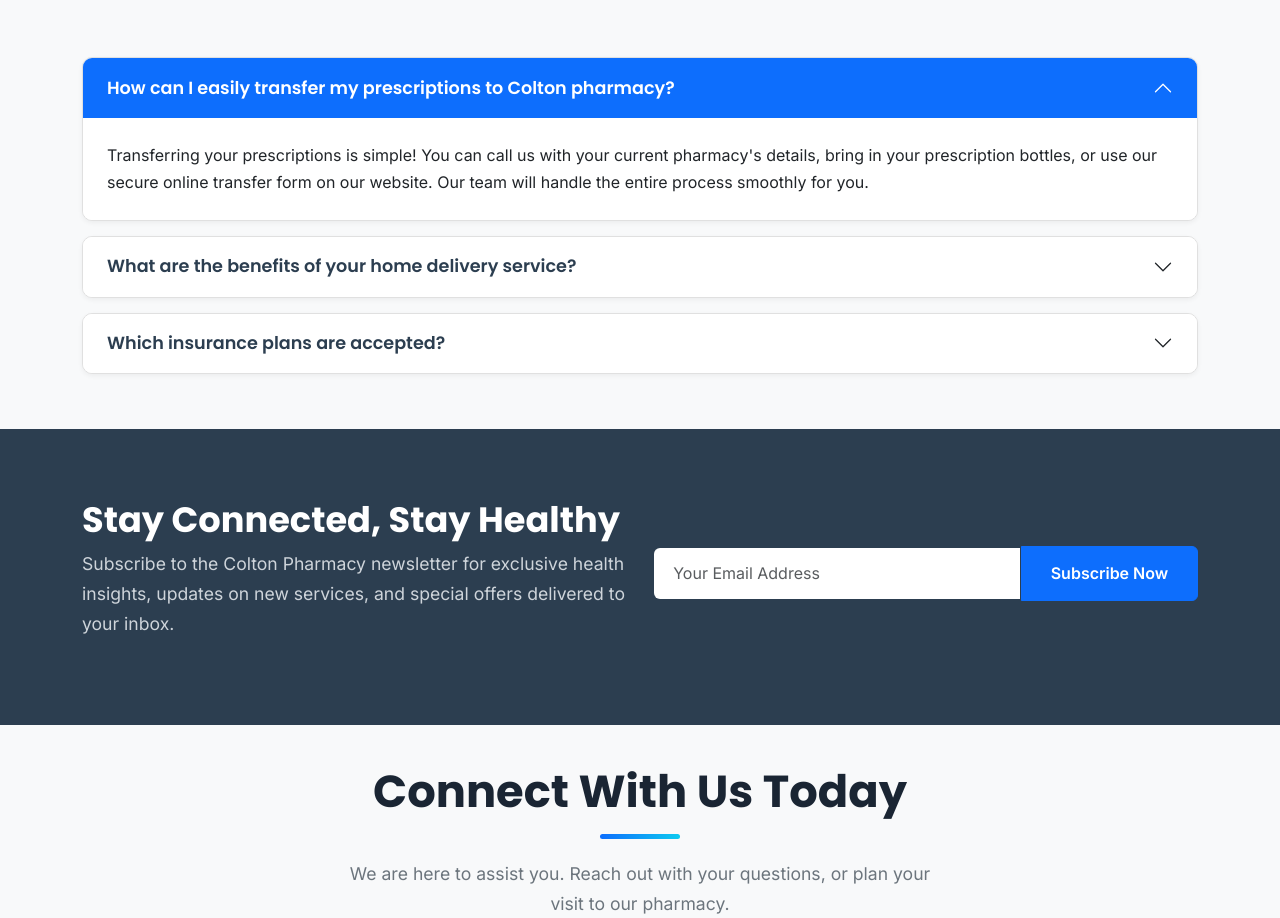
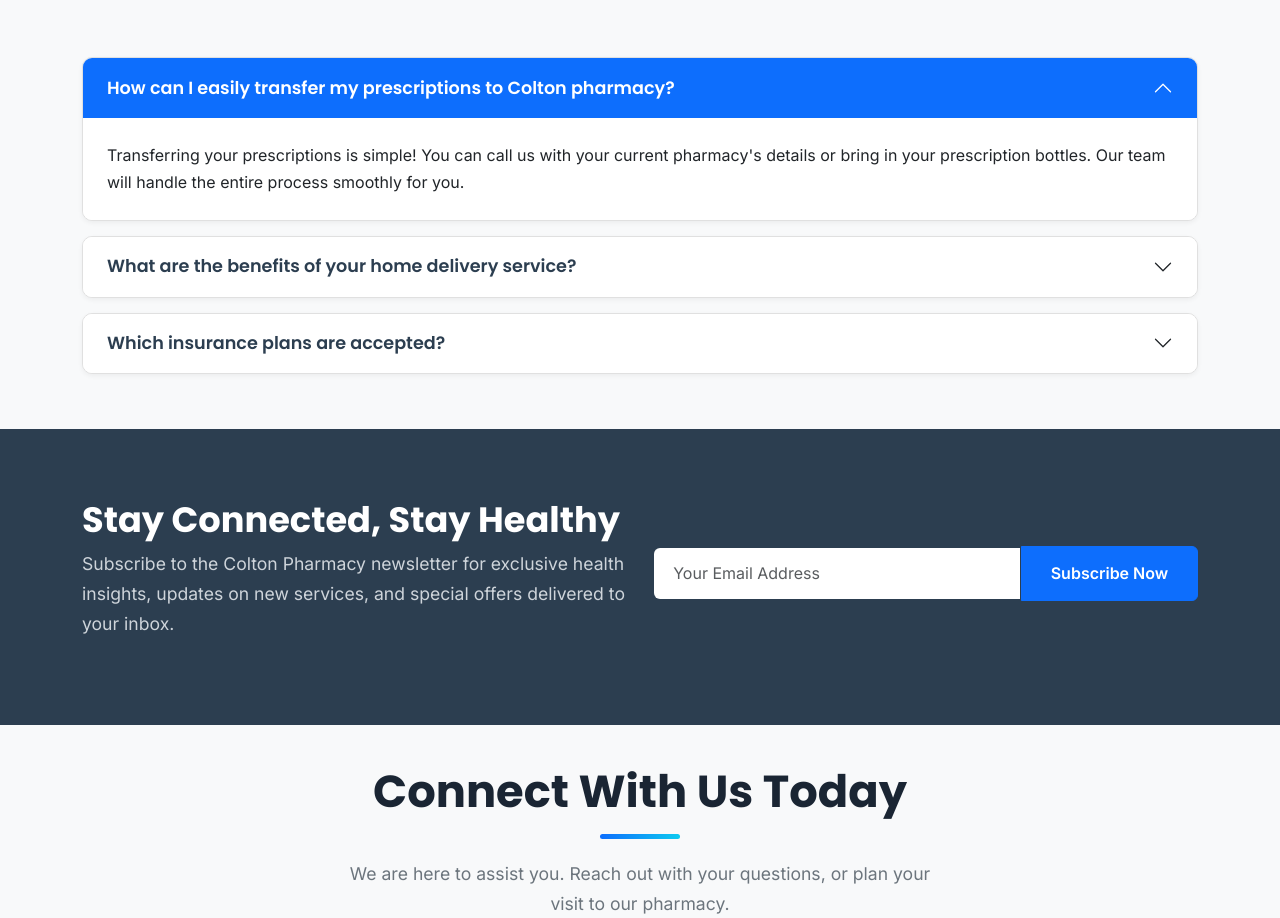
Before and after one commit to coltonpharmacy99/colton-pharmacy, a plain HTML site: page index.html in a window 1280 px wide. Shown: the part 4955-5873 px from the top of the page. Drawn offline with nearby package versions, Linux system fonts and the light colour scheme.

Commit message:
Update index.html

```diff
--- a/index.html
+++ b/index.html
@@ -261,7 +261,7 @@
                     </h2>
                     <div id="collapseOne" class="accordion-collapse collapse show" aria-labelledby="headingOne" data-bs-parent="#faqAccordion">
                         <div class="accordion-body">
-                            Transferring your prescriptions is simple! You can call us with your current pharmacy's details, bring in your prescription bottles, or use our secure online transfer form on our website. Our team will handle the entire process smoothly for you.
+                            Transferring your prescriptions is simple! You can call us with your current pharmacy's details or bring in your prescription bottles. Our team will handle the entire process smoothly for you.
                         </div>
                     </div>
                 </div>
@@ -427,4 +427,5 @@
     <script src="https://cdn.jsdelivr.net/npm/flatpickr"></script>
     <script src="script.js"></script>
 </body>
+
 </html>
```
